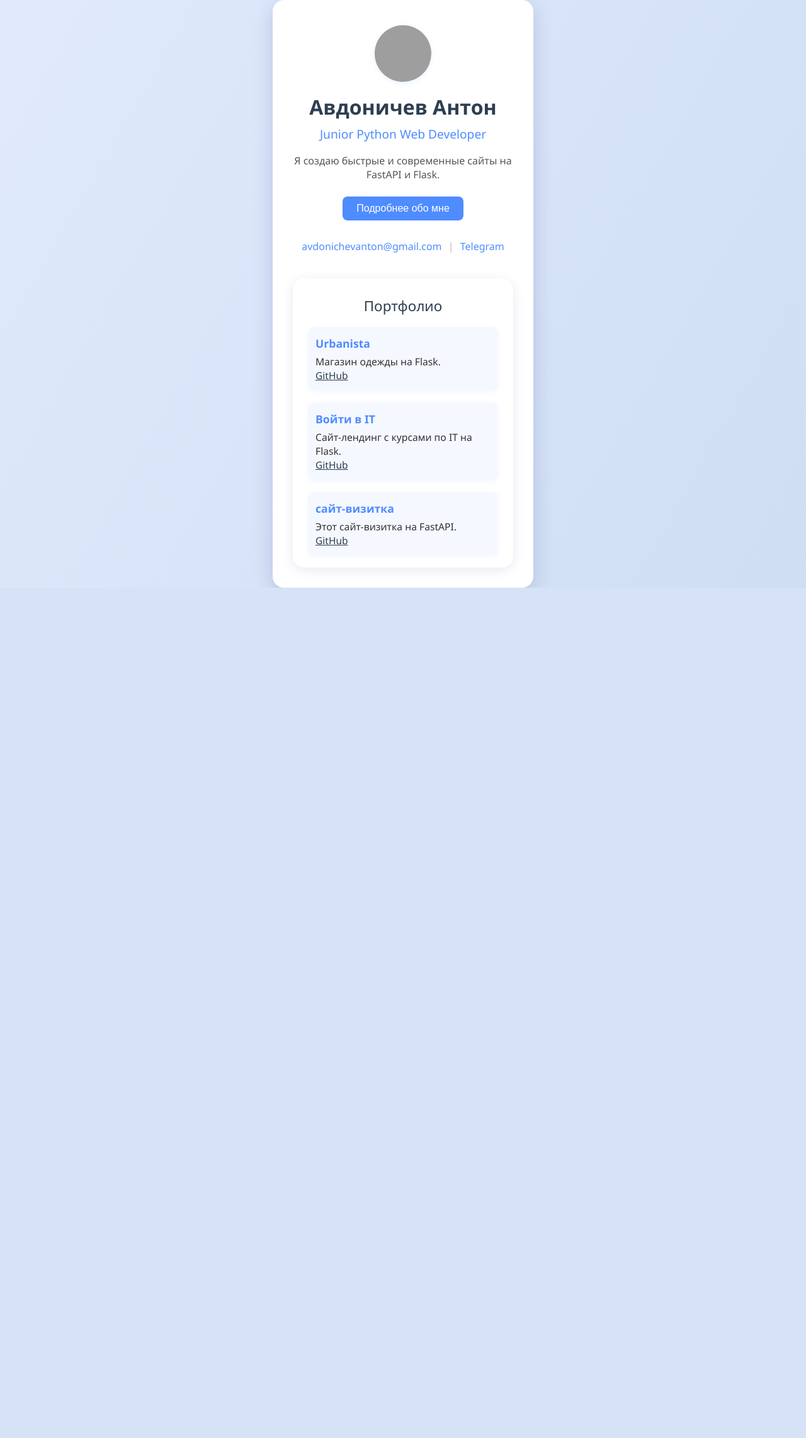
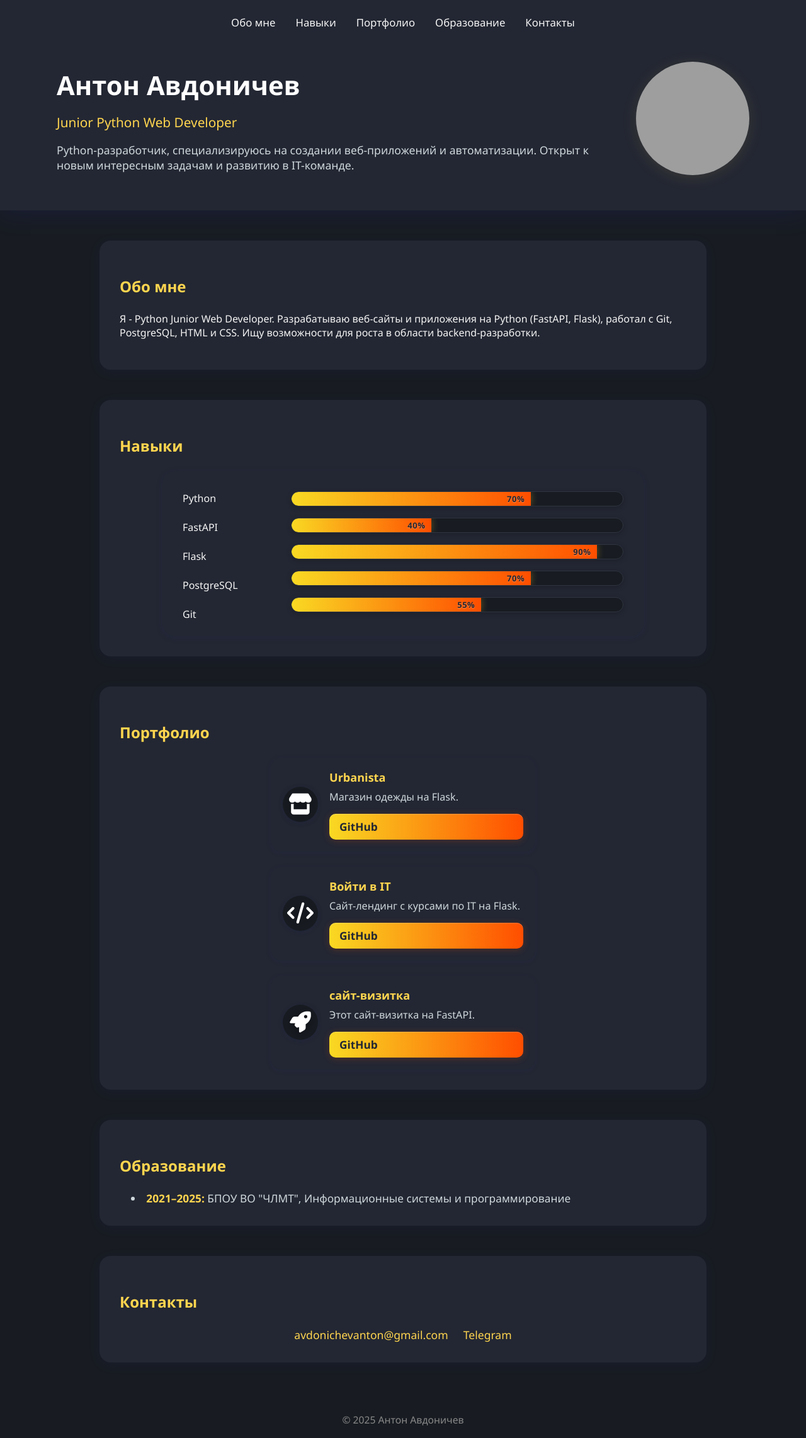
Before and after one commit to ANG1CH/visitLanding, a FastAPI app: page / in a window 1280 px wide. Shown: the whole page at 63% size. Before the commit the page ends 933 px from the top, so only its background shows below. Run offline with FastAPI, Linux system fonts and the light colour scheme; grey boxes are pictures that could not be loaded.

Commit message:
Final style and other

```diff
--- a/app/static/style.css
+++ b/app/static/style.css
@@ -1,184 +1,290 @@
-.portfolio {
-    margin: 40px auto 0 auto;
-    max-width: 420px;
-    background: #fff;
+body, .dark-bg {
+    font-family: 'Segoe UI', 'Roboto', Arial, sans-serif;
+    background: #181c22;
+    color: #f5f5f5;
+    min-height: 100vh;
+    margin: 0;
+    padding: 0;
+    position: relative;
+    overflow-x: hidden;
+    user-select: none;
+    -webkit-user-select: none;
+    -moz-user-select: none;
+    -ms-user-select: none;
+}
+
+.section {
+    max-width: 900px;
+    margin: 48px auto 0 auto;
+    background: #232733;
     border-radius: 18px;
     box-shadow: 0 4px 18px 0 rgba(31, 38, 135, 0.10);
-    padding: 28px 24px 18px 24px;
-    text-align: center;
+    padding: 36px 32px 32px 32px;
+    position: relative;
+    z-index: 1;
 }
-.portfolio h2 {
-    color: #2c3e50;
+.section h2 {
+    color: #ffd54f;
+    margin-bottom: 24px;
+    font-size: 1.5rem;
+    font-weight: 600;
+}
+
+.hero {
+    background: #232733;
+    padding: 0 0 32px 0;
+    box-shadow: 0 8px 32px 0 rgba(31, 38, 135, 0.18);
+}
+.nav {
+    display: flex;
+    justify-content: center;
+    gap: 32px;
+    padding: 24px 0 0 0;
+}
+.nav a {
+    color: #f5f5f5;
+    text-decoration: none;
+    font-weight: 500;
+    font-size: 1.05rem;
+    transition: color 0.2s;
+}
+.nav a:hover {
+    color: #ffd54f;
+}
+.hero-content {
+    display: flex;
+    align-items: center;
+    justify-content: center;
+    gap: 48px;
+    max-width: 1100px;
+    margin: 0 auto;
+    padding: 32px 16px 0 16px;
+}
+.hero-text h1 {
+    color: #fff;
+    font-size: 2.6rem;
+    margin-bottom: 10px;
+}
+.hero-text h2 {
+    color: #ffd54f;
+    font-size: 1.3rem;
     margin-bottom: 18px;
-    font-size: 1.4rem;
+    font-weight: 400;
 }
-.projects {
+.hero-text p {
+    color: #cfd8dc;
+    font-size: 1.1rem;
+    margin-bottom: 28px;
+}
+.hero-photo img {
+    width: 180px;
+    height: 180px;
+    border-radius: 50%;
+    box-shadow: 0 4px 24px 0 rgba(255,213,79,0.10);
+    background: #222b3a;
+}
+
+.skills-table {
+    display: flex;
+    flex-direction: row;
+    gap: 32px;
+    justify-content: center;
+    align-items: flex-start;
+    background: #232733;
+    border-radius: 20px;
+    padding: 32px 32px 24px 32px;
+    margin: 0 auto 0 auto;
+    max-width: 700px;
+    box-shadow: 0 2px 12px 0 rgba(31, 38, 135, 0.10);
+}
+.skills-left {
+    display: flex;
+    flex-direction: column;
+    gap: 24px;
+    min-width: 140px;
+}
+.skills-right {
     display: flex;
     flex-direction: column;
     gap: 18px;
+    flex: 1;
 }
-.project {
-    background: #f5f8ff;
-    border-radius: 10px;
-    padding: 14px 12px;
-    box-shadow: 0 2px 8px 0 rgba(102,166,255,0.07);
-    text-align: left;
-    transition: box-shadow 0.2s;
+.bar {
+    background: #181c22;
+    border-radius: 12px;
+    height: 22px;
+    overflow: hidden;
+    box-shadow: 0 2px 8px #0003;
+    position: relative;
+    border: 1.5px solid #2e3440;
 }
-.project:hover {
-    box-shadow: 0 4px 16px 0 rgba(102,166,255,0.15);
+.bar-inner {
+    height: 100%;
+    border-radius: 12px 0 0 12px;
+    background: linear-gradient(90deg, #f9d923 0%, #ff4e00 100%);
+    transition: width 1.2s cubic-bezier(.77,0,.18,1);
+    box-shadow: 0 0 12px #f9d92355;
+    position: relative;
+    display: flex;
+    align-items: center;
+    justify-content: flex-end;
+    font-weight: 600;
+    color: #232733;
+    font-size: 14px;
+    padding-right: 12px;
+    letter-spacing: 0.5px;
 }
-.project h3 {
-    margin: 0 0 6px 0;
-    color: #4e8cff;
-    font-size: 1.1rem;
-}
-.project p {
-    margin: 0;
-    color: #333;
-    font-size: 0.98rem;
-}
-.project a {
-    color: #2c3e50;
-    text-decoration: underline;
-    font-size: 0.97rem;
-}
-.more-btn {
-    background: #4e8cff;
-    color: #fff;
-    border: none;
-    border-radius: 8px;
-    padding: 10px 22px;
-    font-size: 1rem;
-    cursor: pointer;
-    margin-bottom: 18px;
-    transition: background 0.2s;
-}
-.more-btn:hover {
-    background: #2c3e50;
+.bar-inner::after {
+    content: attr(data-percent);
+    position: absolute;
+    right: 10px;
+    color: #232733;
+    font-size: 13px;
+    font-weight: 700;
+    letter-spacing: 0.5px;
+    text-shadow: 0 1px 2px #fff5;
 }
 
-.modal {
-    display: none;
-    position: fixed;
-    z-index: 1000;
-    left: 0;
-    top: 0;
-    width: 100vw;
-    height: 100vh;
-    overflow: auto;
-    background: rgba(44, 62, 80, 0.25);
-    backdrop-filter: blur(2px);
+.portfolio-list {
+    display: flex;
+    flex-direction: column;
+    gap: 24px;
+    max-width: 420px;
+    margin: 0 auto;
 }
-.modal-content {
-    background: #fff;
-    margin: 8% auto;
-    padding: 32px 24px 24px 24px;
-    border-radius: 14px;
-    max-width: 400px;
-    box-shadow: 0 8px 32px 0 rgba(31, 38, 135, 0.18);
-    position: relative;
-    animation: modalShow 0.2s;
+.portfolio-card {
+    display: flex;
+    align-items: center;
+    background: #232733;
+    border-radius: 16px;
+    box-shadow: 0 2px 8px 0 rgba(31,38,135,0.10);
+    padding: 18px 18px 18px 18px;
+    gap: 18px;
+    transition: box-shadow 0.2s;
+    border: 1.5px solid #232733;
 }
-@keyframes modalShow {
-    from { transform: translateY(-40px); opacity: 0; }
-    to { transform: translateY(0); opacity: 1; }
+.portfolio-card:hover {
+    box-shadow: 0 4px 16px 0 rgba(255, 219, 102, 0.18);
+    border: 1.5px solid #ffd54f;
 }
-.close {
-    position: absolute;
-    top: 12px;
-    right: 18px;
-    font-size: 2rem;
-    color: #bbb;
-    cursor: pointer;
-    transition: color 0.2s;
-}
-.close:hover {
-    color: #4e8cff;
-}
-.modal-content ul {
-    padding-left: 18px;
-    text-align: left;
-    color: #333;
-    margin: 0;
-}
-.modal-content li {
-    margin-bottom: 10px;
-    font-size: 1rem;
-}
-body {
-    font-family: Arial, sans-serif;
-    background: #f5f5f5;
-    margin: 0;
-    padding: 0;
-}
-body {
-    min-height: 100vh;
-    margin: 0;
-    padding: 0;
-    background: linear-gradient(120deg, #e0eafc 0%, #cfdef3 100%);
+.portfolio-icon {
+    width: 56px;
+    height: 56px;
+    border-radius: 50%;
+    background: #181c22;
     display: flex;
     align-items: center;
     justify-content: center;
-    font-family: 'Segoe UI', Arial, sans-serif;
+    box-shadow: 0 2px 8px 0 rgba(31,38,135,0.10);
+}
+.portfolio-icon i {
+    color: #fff;
+    font-size: 2.1rem;
+    filter: drop-shadow(0 2px 8px #0006);
+    transition: color 0.2s, filter 0.2s;
+    display: block;
+    margin: 0 auto;
+}
+.portfolio-info {
+    flex: 1;
+    display: flex;
+    flex-direction: column;
+    gap: 6px;
+}
+.portfolio-title {
+    color: #ffd54f;
+    font-size: 1.13rem;
+    font-weight: 700;
+    text-decoration: none;
+    margin-bottom: 2px;
+    transition: color 0.2s;
+}
+.portfolio-title:hover {
+    color: #ffffff;
+}
+.portfolio-desc {
+    color: #cfd8dc;
+    font-size: 1.01rem;
+    margin-bottom: 4px;
+}
+.portfolio-btn {
+    display: inline-flex;
+    align-items: center;
+    gap: 8px;
+    background: linear-gradient(90deg, #f9d923 0%, #ff4e00 100%);
+    color: #232733;
+    border: none;
+    border-radius: 10px;
+    padding: 9px 22px 9px 16px;
+    font-size: 1.08rem;
+    font-weight: 700;
+    text-decoration: none;
+    margin-top: 6px;
+    box-shadow: 0 2px 12px #ff4e0033, 0 1.5px 0 #fff2 inset;
+    transition: background 0.3s, color 0.3s, box-shadow 0.3s, transform 0.18s;
+    cursor: pointer;
+    position: relative;
+    overflow: hidden;
+}
+.portfolio-btn:hover {
+    background: linear-gradient(90deg, #ff4e00 0%, #f9d923 100%);
+    color: #fff;
+    box-shadow: 0 4px 24px #ff4e0088, 0 1.5px 0 #fff2 inset;
+    transform: translateY(-2px) scale(1.04);
+}
+.portfolio-btn:active {
+    transform: scale(0.97);
+    box-shadow: 0 1px 4px #ff4e0033;
 }
 
-.card {
-    background: #fff;
-    border-radius: 18px;
-    box-shadow: 0 8px 32px 0 rgba(31, 38, 135, 0.18);
-    padding: 40px 32px 32px 32px;
-    max-width: 350px;
-    width: 100%;
-    text-align: center;
-    transition: box-shadow 0.3s;
+.education-list {
+    color: #cfd8dc;
+    font-size: 1.08rem;
+    margin: 0 0 0 0;
+    padding-left: 18px;
+    list-style: disc inside;
 }
-.card:hover {
-    box-shadow: 0 12px 40px 0 rgba(31, 38, 135, 0.25);
+.education-list b {
+    color: #ffd54f;
+    font-weight: 600;
 }
-
-.avatar {
-    width: 90px;
-    height: 90px;
-    background: linear-gradient(135deg, #89f7fe 0%, #66a6ff 100%);
-    border-radius: 50%;
-    margin: 0 auto 18px auto;
-    box-shadow: 0 2px 8px rgba(102,166,255,0.15);
-    background-image: url('https://ui-avatars.com/api/?name=Иван+Иванов&background=66a6ff&color=fff&size=128');
-    background-size: cover;
-    background-position: center;
+.contacts-section .contacts-list {
+    display: flex;
+    gap: 24px;
+    justify-content: center;
+    margin-top: 18px;
 }
-
-h1 {
-    color: #2c3e50;
-    font-size: 2rem;
-    margin: 0 0 8px 0;
-}
-h2 {
-    color: #4e8cff;
-    font-size: 1.2rem;
-    margin: 0 0 18px 0;
-    font-weight: 400;
-}
-p {
-    color: #555;
-    margin-bottom: 24px;
-}
-
-.contacts {
-    margin-top: 12px;
-    font-size: 1rem;
-}
-.contacts a {
-    color: #4e8cff;
+.contacts-section .contacts-list a {
+    color: #ffd54f;
+    font-size: 1.1rem;
     text-decoration: none;
     transition: color 0.2s;
 }
-.contacts a:hover {
-    color: #2c3e50;
-    text-decoration: underline;
+.contacts-section .contacts-list a:hover {
+    color: #fff;
 }
-.contacts span {
-    color: #bbb;
-    margin: 0 6px;
+.footer {
+    text-align: center;
+    color: #888;
+    font-size: 0.98rem;
+    padding: 32px 0 18px 0;
+    margin-top: 48px;
 }
+
+@media (max-width: 900px) {
+    .hero-content {
+        flex-direction: column;
+        gap: 24px;
+    }
+    .section {
+        padding: 24px 6vw 18px 6vw;
+    }
+    .skills-table {
+        flex-direction: column;
+        gap: 18px;
+        padding: 18px 4vw 12px 4vw;
+    }
+    .portfolio-list {
+        max-width: 98vw;
+    }
+}
--- a/app/templates/home.html
+++ b/app/templates/home.html
@@ -4,68 +4,110 @@
     <meta charset="UTF-8">
     <title>Антон Авдоничев │ Junior Python Dev</title>
     <link rel="stylesheet" href="/static/style.css">
+    <link rel="stylesheet" href="https://cdnjs.cloudflare.com/ajax/libs/font-awesome/6.4.2/css/all.min.css">
 </head>
-<body>
-    <div class="card">
-        <div class="avatar"></div>
-        <h1>{{ name }}</h1>
-        <h2>{{ profession }}</h2>
-        <p>{{ about }}</p>
-        <button class="more-btn" onclick="openModal()">Подробнее обо мне</button>
-        <div class="contacts">
-            <a href="mailto:avdonichevanton@gmail.com">avdonichevanton@gmail.com</a>
-            <span> | </span>
-            <a href="https://t.me/anton_angich" target="_blank">Telegram</a>
-        </div>
-
-    <!-- Портфолио -->
-    <div class="portfolio">
-        <h2>Портфолио</h2>
-        <div class="projects">
-            <div class="project">
-                <h3>Urbanista</h3>
-                <p>Магазин одежды на Flask. <br> <a href="https://github.com/ANG1CH/Urbanista" target="_blank">GitHub</a></p>
+<body class="dark-bg">
+    <header class="hero">
+        <nav class="nav">
+            <a href="#about">Обо мне</a>
+            <a href="#skills">Навыки</a>
+            <a href="#portfolio">Портфолио</a>
+            <a href="#education">Образование</a>
+            <a href="#contacts">Контакты</a>
+        </nav>
+        <div class="hero-content">
+            <div class="hero-text">
+                <h1>Антон Авдоничев</h1>
+                <h2>Junior Python Web Developer</h2>
+                <p>Python-разработчик, специализируюсь на создании веб-приложений и автоматизации. Открыт к новым интересным задачам и развитию в IT-команде.</p>
             </div>
-            <div class="project">
-                <h3>Войти в IT</h3>
-                <p>Сайт-лендинг с курсами по IT на Flask. <br> <a href="https://github.com/ANG1CH/logInIT" target="_blank">GitHub</a></p>
-            </div>
-            <div class="project">
-                <h3>сайт-визитка</h3>
-                <p>Этот сайт-визитка на FastAPI. <br> <a href="https://github.com/anton-angich/visitLanding" target="_blank">GitHub</a></p>
+            <div class="hero-photo">
+                <img src="https://ui-avatars.com/api/?name=Антон+Авдоничев&background=222b3a&color=fff&size=256" alt="avatar">
             </div>
         </div>
-    </div>
+    </header>
 
-    <!-- Модальное окно -->
-    <div id="modal" class="modal">
-        <div class="modal-content">
-            <span class="close" onclick="closeModal()">&times;</span>
+    <main>
+        <section class="section about-section" id="about">
             <h2>Обо мне</h2>
-            <ul>
-                <li><b>Образование:</b> Среднее-специальное: <a href="https://lesmeh.edu35.ru/">БПОУ ВО "ЧЛМТ"</a></li>
-                <li><b>Навыки:</b> Python, FastAPI, Flask, PostgreSQL, MySQL, Git</li>
-                <li><b>Интересы:</b> Веб-разработка, музыка</li>
-                <li><b>Языки:</b> Русский, English (A2)</li>
+            <p>Я - Python Junior Web Developer. Разрабатываю веб‑сайты и приложения на Python (FastAPI, Flask), работал с Git, PostgreSQL, HTML и CSS. Ищу возможности для роста в области backend‑разработки.</p>
+        </section>
+
+        <section class="section skills-section" id="skills">
+            <h2>Навыки</h2>
+            <div class="skills-table">
+                <div class="skills-left">
+                    <div class="skill-name">Python</div>
+                    <div class="skill-name">FastAPI</div>
+                    <div class="skill-name">Flask</div>
+                    <div class="skill-name">PostgreSQL</div>
+                    <div class="skill-name">Git</div>
+                </div>
+                <div class="skills-right">
+                    <div class="bar"><div class="bar-inner" style="width: 70%;" data-percent="70%"></div></div>
+                    <div class="bar"><div class="bar-inner" style="width: 40%;" data-percent="40%"></div></div>
+                    <div class="bar"><div class="bar-inner" style="width: 90%;" data-percent="90%"></div></div>
+                    <div class="bar"><div class="bar-inner" style="width: 70%;" data-percent="70%"></div></div>
+                    <div class="bar"><div class="bar-inner" style="width: 55%;" data-percent="55%"></div></div>
+                </div>
+            </div>
+        </section>
+
+        <section class="section portfolio-section" id="portfolio">
+            <h2>Портфолио</h2>
+            <div class="portfolio-list">
+                <div class="portfolio-card">
+                    <div class="portfolio-icon">
+                        <i class="fas fa-store fa-lg"></i>
+                    </div>
+                    <div class="portfolio-info">
+                        <a href="https://github.com/ANG1CH/Urbanista" class="portfolio-title" target="_blank">Urbanista</a>
+                        <div class="portfolio-desc">Магазин одежды на Flask.</div>
+                        <a class="portfolio-btn" href="https://github.com/ANG1CH/Urbanista" target="_blank">GitHub</a>
+                    </div>
+                </div>
+                <div class="portfolio-card">
+                    <div class="portfolio-icon">
+                        <i class="fas fa-code fa-lg"></i>
+                    </div>
+                    <div class="portfolio-info">
+                        <a href="https://github.com/ANG1CH/logInIT" class="portfolio-title" target="_blank">Войти в IT</a>
+                        <div class="portfolio-desc">Сайт-лендинг с курсами по IT на Flask.</div>
+                        <a class="portfolio-btn" href="https://github.com/ANG1CH/logInIT" target="_blank">GitHub</a>
+                    </div>
+                </div>
+                <div class="portfolio-card">
+                    <div class="portfolio-icon">
+                        <i class="fas fa-rocket fa-lg"></i>
+                    </div>
+                    <div class="portfolio-info">
+                        <a href="https://github.com/anton-angich/visitLanding" class="portfolio-title" target="_blank">сайт-визитка</a>
+                        <div class="portfolio-desc">Этот сайт-визитка на FastAPI.</div>
+                        <a class="portfolio-btn" href="https://github.com/anton-angich/visitLanding" target="_blank">GitHub</a>
+                    </div>
+                </div>
+            </div>
+        </section>
+
+
+        <section class="section education-section" id="education">
+            <h2>Образование</h2>
+            <ul class="education-list">
+                <li><b>2021–2025:</b> БПОУ ВО "ЧЛМТ", Информационные системы и программирование</li>
             </ul>
-        </div>
-    </div>
+        </section>
 
-    <script>
-        function openModal() {
-            document.getElementById('modal').style.display = 'block';
-        }
-        function closeModal() {
-            document.getElementById('modal').style.display = 'none';
-        }
-        // Закрытие по клику вне окна
-        window.onclick = function(event) {
-            var modal = document.getElementById('modal');
-            if (event.target == modal) {
-                modal.style.display = 'none';
-            }
-        }
-    </script>
-    </div>
+        <section class="section contacts-section" id="contacts">
+            <h2>Контакты</h2>
+            <div class="contacts-list">
+                <a href="mailto:avdonichevanton@gmail.com">avdonichevanton@gmail.com</a>
+                <a href="https://t.me/anton_angich" target="_blank">Telegram</a>
+            </div>
+        </section>
+    </main>
+
+    <footer class="footer">
+        <div>© 2025 Антон Авдоничев</div>
+    </footer>
 </body>
 </html>
```
